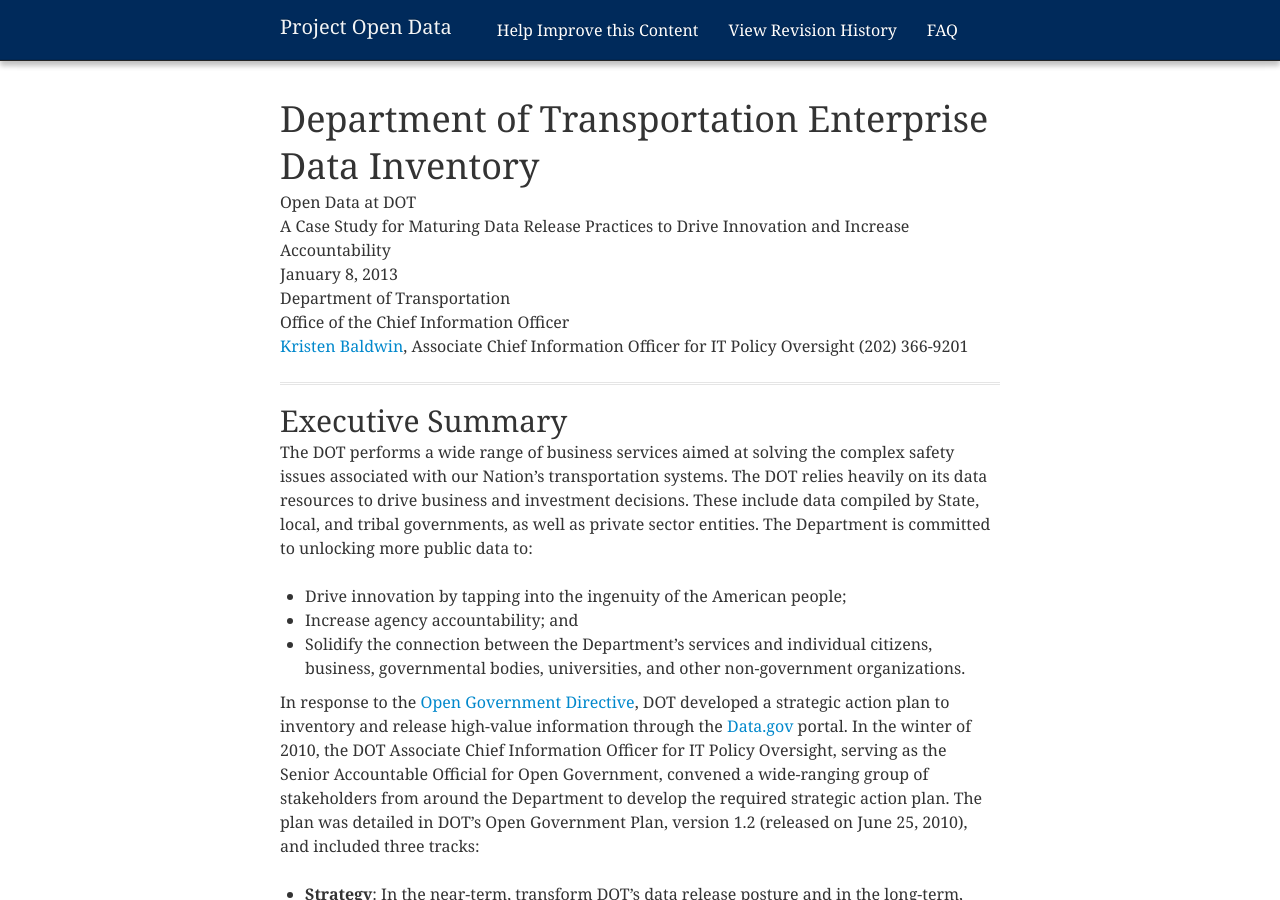
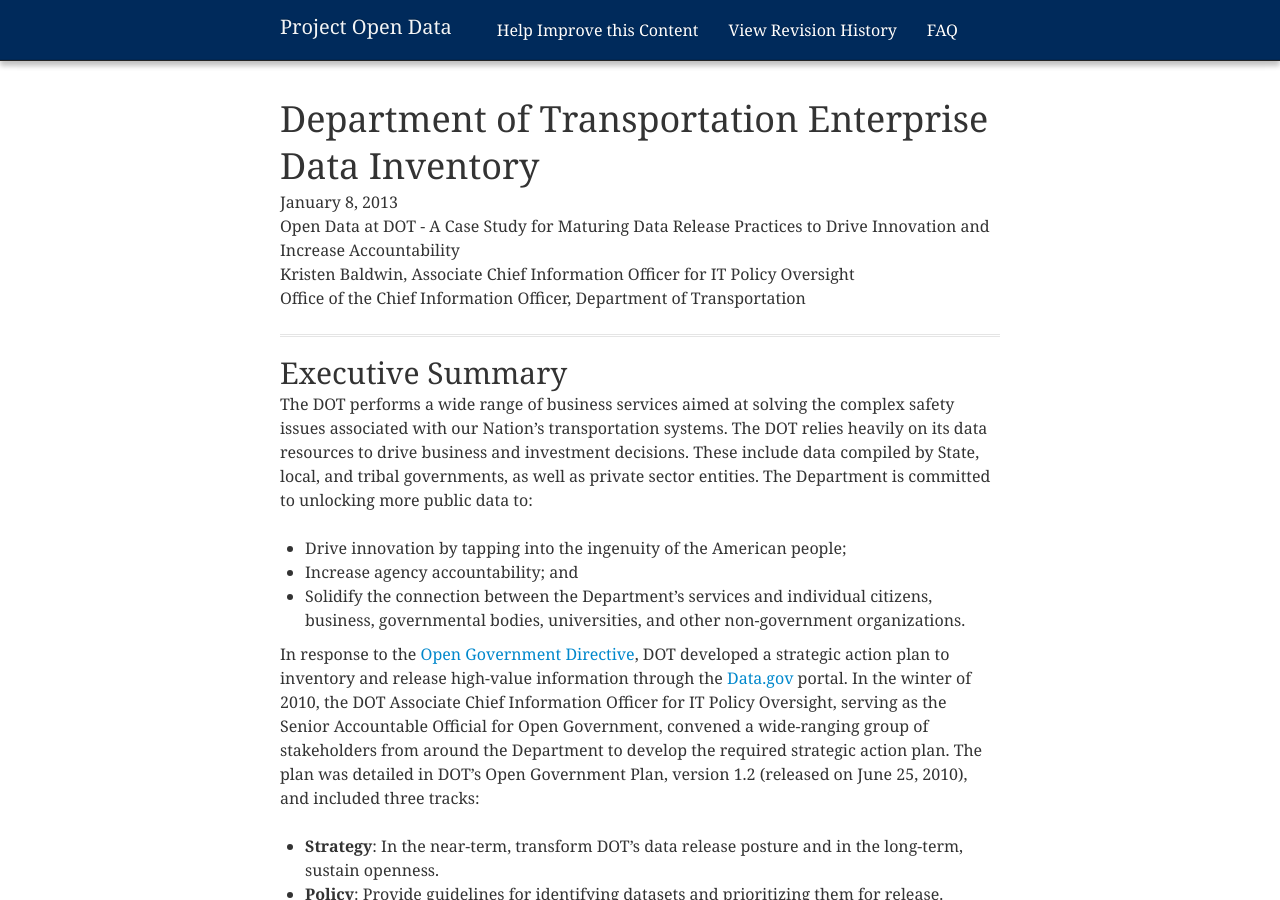
Before and after one commit to gbinal/p-o-d.github.com, a Jekyll site: the page built from transportation-case-study.md, in a window 1280 px wide and 900 px high. Built offline with Jekyll 4.4.1, drawn with Linux system fonts in a browser that asks for light colours; nearby versions of some CDN libraries.

Commit message:
Corrected some formatting

```diff
--- a/transportation-case-study.md
+++ b/transportation-case-study.md
@@ -5,13 +5,10 @@ permalink: /transportation-case-study/
 filename: transportation-case-study.md
 ---
 
-Open Data at DOT
-A Case Study for Maturing Data Release Practices to Drive Innovation and Increase Accountability
 January 8, 2013
-Department of Transportation
-Office of the Chief Information Officer
-[Kristen Baldwin](mailto:kristen.baldwin@dot.gov?subject=Open%20Data%20Case%20Study), Associate Chief Information Officer for IT Policy Oversight
-(202) 366-9201
+Open Data at DOT - A Case Study for Maturing Data Release Practices to Drive Innovation and Increase Accountability
+Kristen Baldwin, Associate Chief Information Officer for IT Policy Oversight
+Office of the Chief Information Officer, Department of Transportation
 
 --------------------
 
```
